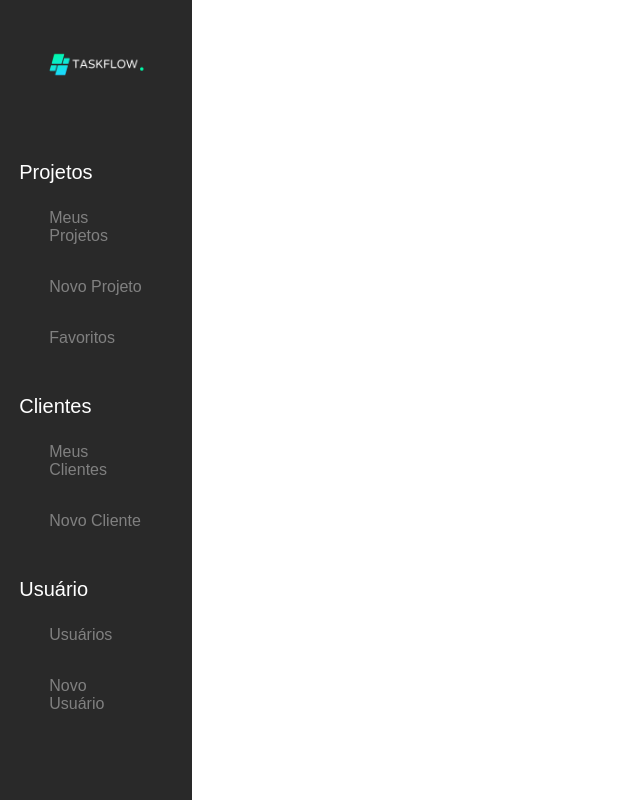
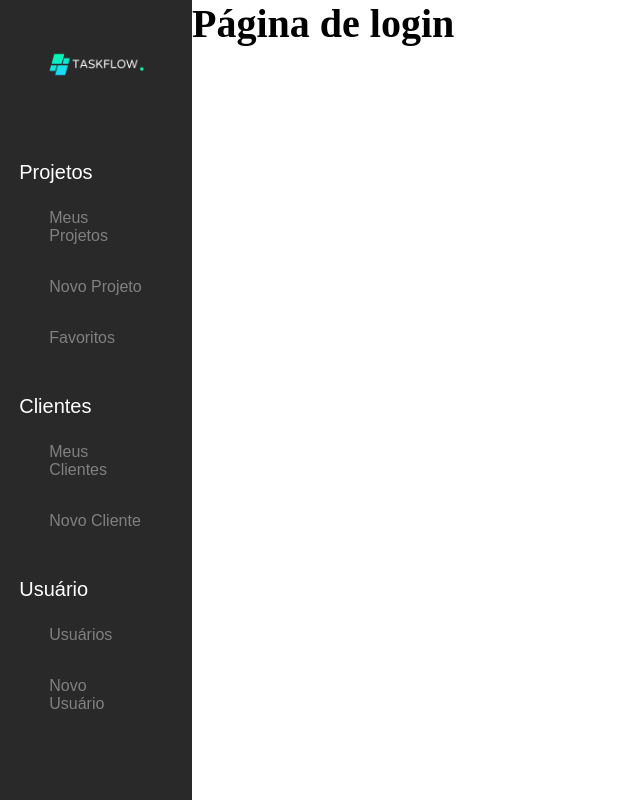
Before and after one commit to caamag/taskflow, a React (Vite) app: page /login in a window 1280 px wide. Shown: the whole page, without its empty margins (0-640 px from the left). Built offline with nearby package versions, Linux system fonts and the light colour scheme.

Commit message:
enviando atualizações

```diff
--- a/src/App.jsx
+++ b/src/App.jsx
@@ -1,12 +1,21 @@
 import './App.css'
-import { BrowserRouter, Routes, Route } from 'react-router-dom';
+import { BrowserRouter, Routes, Route, Navigate } from 'react-router-dom';
+
+//context
+import { AuthProvider } from './context/authContext';
+import { onAuthStateChanged } from 'firebase/auth';
 
 //pages
 import Home from './pages/home/home';
-import Dashboards from './pages/dashboards/dashboard';
+import Dashboards from './pages/dashboards/dashboards';
+import Login from './pages/login/login';
 
 //components
 import Nav from './components/nav/nav';
+
+//hooks
+import { useState, useEffect } from 'react';
+import { useAuthentication } from './hooks/useAuthenticate'
 
 function App() {
 
@@ -14,6 +23,7 @@ function App() {
     <BrowserRouter>
       <Nav />
       <Routes>
+        <Route path='/login' element={<Login />} ></Route>
         <Route path='/' element={<Home />}></Route>
         <Route path='/dashboards' element={<Dashboards />}></Route>
       </Routes>
--- a/src/context/authContext.js
+++ b/src/context/authContext.jsx
@@ -1,12 +1,11 @@
 
 import { useContext, createContext } from "react";
 
-const AuthContext = createContext();
-
+const AuthContext = createContext()
 export function AuthProvider({ children, value }) {
     return <AuthContext.Provider value={value}>{children}</AuthContext.Provider>
 }
 
 export function useAuthValue() {
-    return useContext(AuthContext);
+    return useContext(AuthContext)
 }
--- /dev/null
+++ b/src/pages/login/login.jsx
@@ -0,0 +1,12 @@
+
+import './login.css'
+
+const Login = () => {
+
+    return <div className='login-container'>
+        <h1>Página de login</h1>
+
+    </div>
+}
+
+export default Login;
```
Also changed, not shown: src/pages/dashboards/dashboards.jsx (renamed from src/pages/dashboards/dashboard.jsx), src/pages/login/login.css (added).
